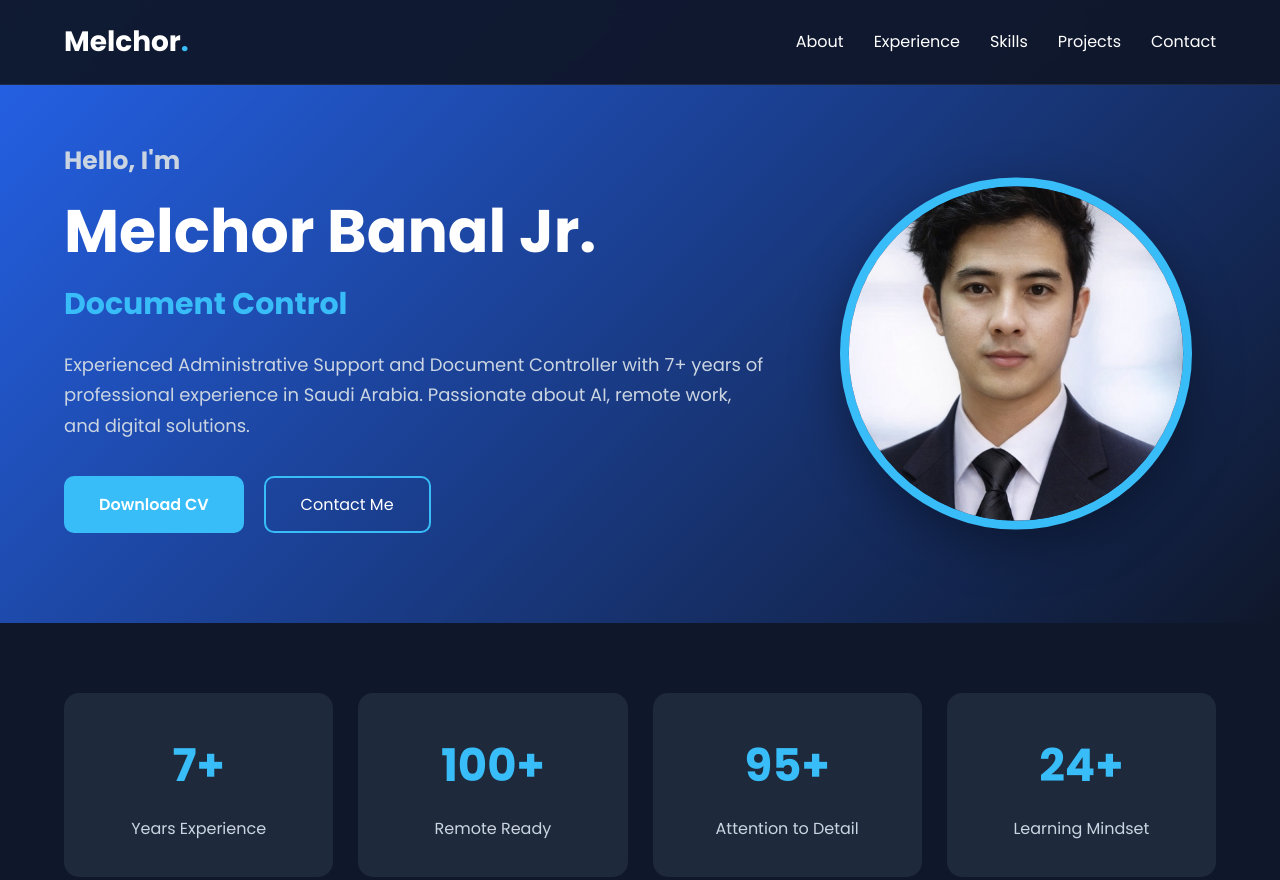
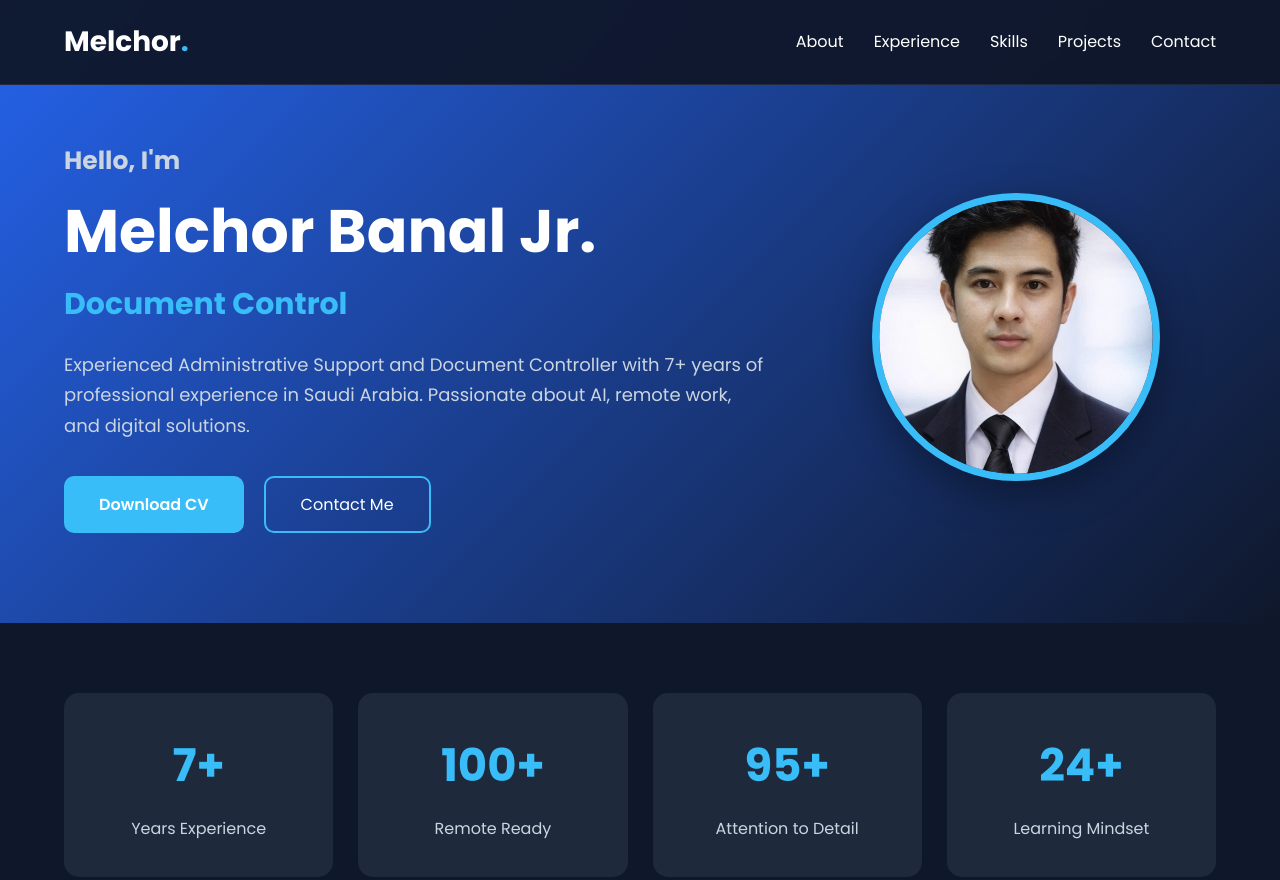
Before and after one commit to cypogi/cypogi.github.io, a plain HTML site: page index.html in a window 1280 px wide. Shown: the top 880 px of the page. Drawn offline with Linux system fonts and the light colour scheme.

Commit message:
Update style.css

```diff
--- a/style.css
+++ b/style.css
@@ -1,5 +1,5 @@
 /* ===================================
-    MELCHOR PORTFOLIO V2
+   MELCHOR PORTFOLIO V2
 =================================== */
 
 @import url('https://fonts.googleapis.com/css2?family=Poppins:wght=300;400;500;600;700;800&display=swap');
@@ -245,9 +245,7 @@ border-radius:50%;
 object-fit:cover;
 border:8px solid #38bdf8;
 box-shadow:0 15px 45px rgba(0,0,0,.35);
-
-
-transform: scale(1.1) translateY(15px);
+transform: scale(0.9);
 }
 
 /* ===========================
```
